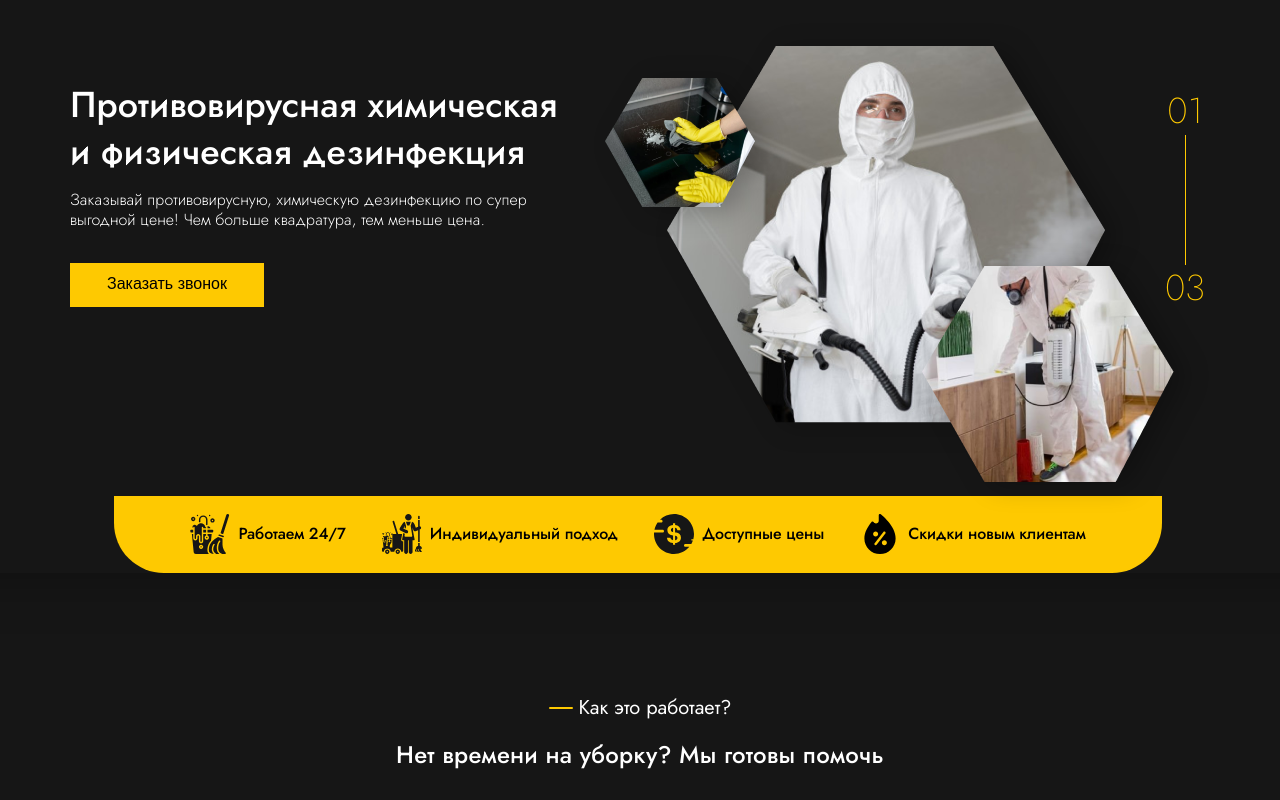
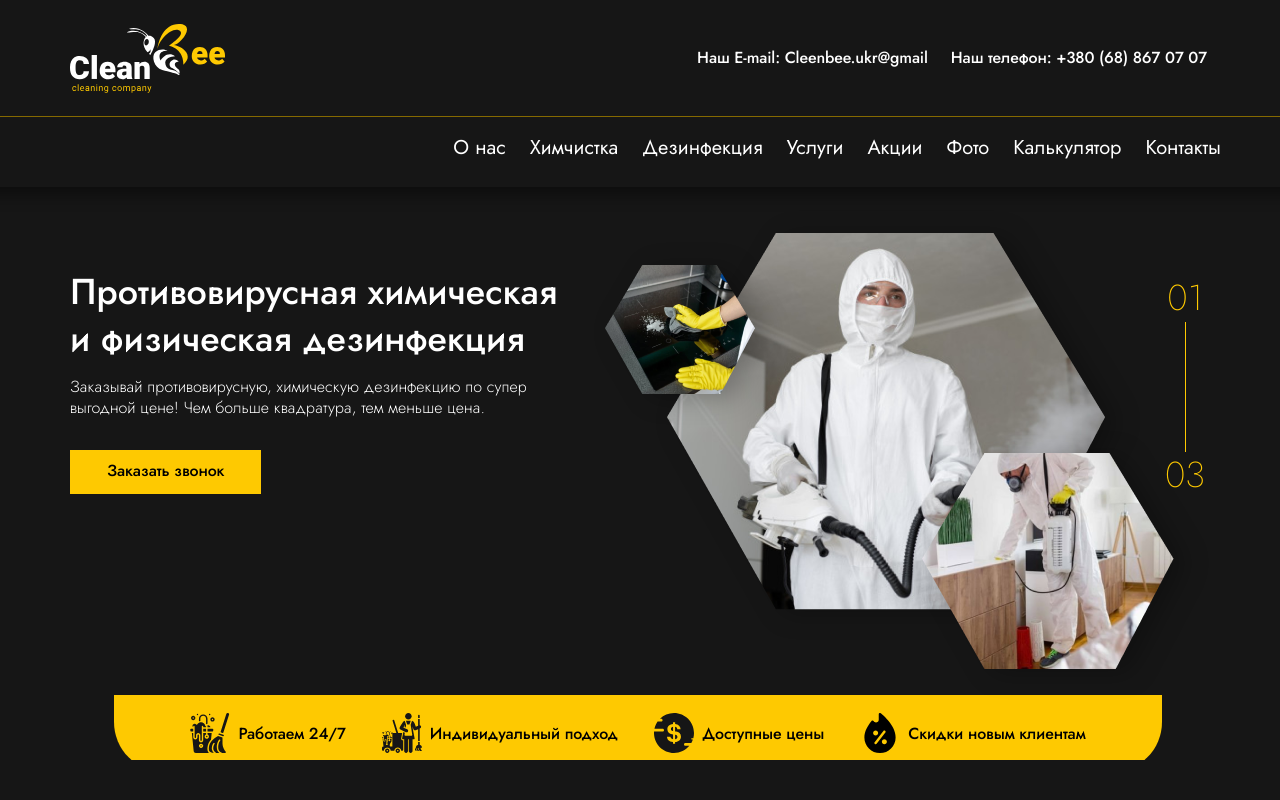
Before and after one commit to thelscon/TestTask__Cleaning, a plain HTML site: page index.html in a window 1280 px wide. Shown: the top 800 px of the page. Drawn offline with Linux system fonts and the light colour scheme.

Commit message:
add header and more

```diff
--- a/css/style.css
+++ b/css/style.css
@@ -51,6 +51,85 @@ body {
     justify-content: center;
 }
 
+.header {
+    display: grid;
+    grid-template-areas:    'logotype address'
+                            'header__line header__line'
+                            'navigation navigation';
+    width: 1440px;
+
+    background-color: #161616;
+    color: #FFFFFF;
+    font-family: 'Jost';
+
+    box-shadow: 0px 2px 24px rgba(0, 0, 0, 0.7);
+    position: relative;
+    z-index: 2;
+}
+
+.logotype {
+    grid-area: logotype;
+    justify-self: start;
+
+    margin: 24px 150px 23.14px 150px;
+}
+
+.address {
+    grid-area: address;
+    justify-self: end;
+    display: grid;
+    grid-template-columns: repeat(2, fit-content(100%));
+    column-gap: 23px;
+    align-items: center;
+
+    margin: 48px 153px 47px 153px;
+
+    font-size: 16px;
+    font-weight: 500;
+    line-height: 20.8px;
+    letter-spacing: -0.0075em;
+    color: #FFFFFF;
+}
+
+.address__email {
+    text-decoration: none;
+    color: #FFFFFF;
+}
+
+.address__phone {
+    text-decoration: none;
+    color: #FFFFFF;
+}
+
+.header__line {
+    grid-area: header__line;
+    width: 100%;
+    height: 1px;
+    background-color: #FEC901;
+
+    box-shadow: inset 0px 4px 4px rgba(0, 0, 0, 0.5);
+}
+
+.navigation {
+    grid-area: navigation;
+    justify-self: end;
+    display: grid;
+    grid-template-columns: repeat(8, fit-content(100%));
+    align-items: center;
+    column-gap: 24px;
+
+    margin: 18px 139px 26px 139px;
+
+    font-size: 20px;
+    font-weight: 400;
+    line-height: 26px;
+}
+
+.navigation__href {
+    text-decoration: none;
+    color: #FFFFFF;
+}
+
 .article__header {
     display: grid;
     align-items: center;
@@ -102,7 +181,7 @@ body {
 }
 
 .article-three_margin-top {
-    margin-top: 121px;
+    margin-top: 25px;
 }
 
 .more {
@@ -140,8 +219,6 @@ body {
 
     font-family: 'Jost';
     background-color: #161616;
-
-    filter: drop-shadow(12px 8px 24px rgba(0, 0, 0, 0.25));
 }
 
 .article-one__h1 {
@@ -182,6 +259,11 @@ body {
     border: 0;
     background-color: #FEC901;
     color: black;
+    font-family: 'Jost';
+    font-size: 16px;
+    font-weight: 500;
+    line-height: 20.8px;
+    letter-spacing: -0.0075em;
 
     cursor: pointer;
 }
@@ -252,6 +334,9 @@ body {
     margin-top: 189px;
     padding: 18px 76px 19px 76px;
 
+    position: relative;
+    top: 12px;
+
     border-radius: 0px 0px 50px 50px;
     background-color: #FEC901;
 }
@@ -277,12 +362,12 @@ body {
     justify-items: center;
 
     font-family: 'Jost';
-    background-color: #161616;
+    background: url(../images/24.svg) no-repeat, url(../images/27.svg) bottom center no-repeat, url(../images/25.svg) 1092px 132px no-repeat #161616;
 }
 
 .article-two__section-cell {
     margin-top: 87px;
-    margin-bottom: 21px;
+    margin-bottom: 184px;
     width: 798px;
     min-height: 233px;
     position: relative;
@@ -346,6 +431,8 @@ body {
 
     background-color: #161616;
     font-family: 'Jost';
+
+    background: url(../images/26.svg) no-repeat right top #161616;
 }
 
 .article-three__wrap-cards {
@@ -424,7 +511,7 @@ body {
 }
 
 .window-cards-slider_margin {
-    margin: 35px 0px 50px 0px;
+    margin: 35px 0px 98px 0px;
 }
 
 .window-cards-slider__item {
@@ -839,6 +926,7 @@ body {
 }
 
 .article-fifth__form__submit {
+    width: 192px;
     grid-area: article-fifth__form__submit;
     margin-top: 14px;
     border: 0;
--- a/index.html
+++ b/index.html
@@ -9,6 +9,24 @@
     <link rel="stylesheet" href="./css/style.css">
 </head>
 <body>
+    <header class="header">
+        <img src="./images/23.svg" alt="Логотип" class="logotype">
+        <address class="address">
+            <a href="mailto:Cleenbee.ukr@gmail" class="address__email">Наш E-mail: Cleenbee.ukr@gmail</a>
+            <a href="tel:+380 (68) 867 07 07" class="address__phone">Наш телефон: +380 (68) 867 07 07</a>
+        </address>
+        <div class="header__line"></div>
+        <nav class="navigation">
+            <a href="#" class="navigation__href">О нас</a>
+            <a href="#" class="navigation__href">Химчистка</a>
+            <a href="#" class="navigation__href">Дезинфекция</a>
+            <a href="#" class="navigation__href">Услуги</a>
+            <a href="#" class="navigation__href">Акции</a>
+            <a href="#" class="navigation__href">Фото</a>
+            <a href="#" class="navigation__href">Калькулятор</a>
+            <a href="#" class="navigation__href">Контакты</a>
+        </nav>
+    </header>
     <article class="article-one">
         <h1 class="article-one__h1">Противовирусная химическая и физическая дезинфекция</h1>
         <p class="article-one__p">
@@ -128,18 +146,6 @@
                         <img src="./images/18.svg" alt="Подробнее">
                     </a>
                 </section>
-                <section class="article-three__card">
-                    <img src="./images/16.svg" alt="" class="article-three__card__image">
-                    <div class="article-three__card__vertical-line"></div>
-                    <h3 class="article-three__card__h3">Lorem, ipsum.</h3>
-                    <p class="article-three__card__p">
-                        Lorem ipsum dolor sit amet consectetur adipisicing elit. Iure, aperiam.
-                    </p>
-                    <a href="#" class="more">
-                        Подробнее
-                        <img src="./images/18.svg" alt="Подробнее">
-                    </a>
-                </section>
             </section>
         </div>
         <div class="window-cards-slider window-cards-slider_margin">
```
Also changed, not shown: images/23.svg (added), images/24.svg (added), images/25.svg (added), images/26.svg (added), images/27.svg (added).
